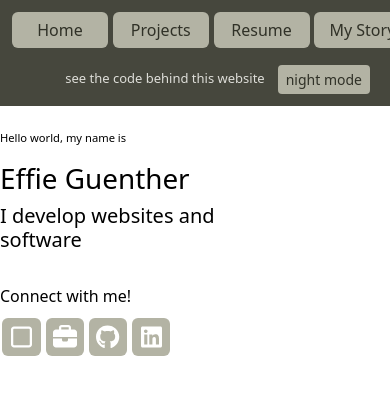
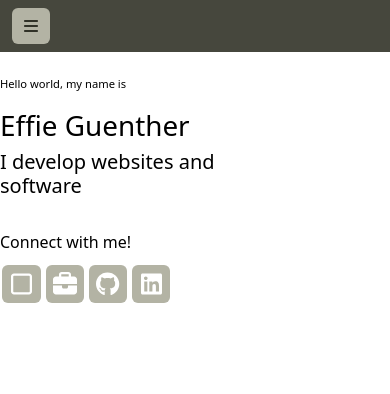
Before and after one commit to effieguenther/portfolio-website, a React (Create React App) app: page / in a window 390 px wide. Shown: the top 394 px of the page. Built offline with nearby package versions, Linux system fonts and the light colour scheme.

Commit message:
collapsed nav on xs screens

```diff
--- a/src/App.css
+++ b/src/App.css
@@ -183,6 +183,24 @@ html, body {
 .dark .project-card .sub-header {
   color: white;
   transition: all 1s
+}
+
+/* ============== HEADER STYLING ============= */
+
+div.collapse-nav-btns {
+  display: flex;
+  flex-direction: column;
+  padding-left: 1em;
+  padding-right: 1em;
+  margin-top: 1em;
+  margin-bottom: 1em;
+  background-color: rgba(255, 255, 255, 0.1);
+  border-radius: 0.25em;
+}
+
+div.collapse-nav-btns a {
+  text-decoration: none;
+  padding: 0.5em 0;
 }
 
 /* ================ LINK + BUTTON STYLING ============== */
--- a/src/components/Header.js
+++ b/src/components/Header.js
@@ -1,11 +1,16 @@
-import { Button, Row, Col, Container, Nav } from 'reactstrap'
+import { Button, Row, Col, Container, Collapse } from 'reactstrap'
 import { NavLink } from 'react-router-dom';
 import { useSelector, useDispatch } from 'react-redux';
 import { changeTheme }from '../features/themes/themesSlice';
+import { useState, useEffect } from 'react';
+import { FontAwesomeIcon } from '@fortawesome/react-fontawesome';
+import { faBars } from '@fortawesome/free-solid-svg-icons';
 
 const Header = () => {
     const theme = useSelector((state) => state.themes.currentTheme);
     const dispatch = useDispatch();
+    const [xs, setXs] = useState(window.innerWidth < 576);
+    const [open, setOpen] = useState(false);
 
     const clickHandler = () => {
         if (theme ==='light') {
@@ -15,8 +20,46 @@ const Header = () => {
         }
     }
 
+    useEffect(() => {
+        const handleResize = () => {
+          setXs(window.innerWidth < 576);
+        };
+
+        window.addEventListener('resize', handleResize);
+
+        return () => {
+          window.removeEventListener('resize', handleResize);
+        };
+      }, []);
+
     return (
         <Container fluid>
+            {
+                xs ? (
+                    <Row className={`${theme} header py-2`}>
+                        <div className='d-flex flex-column align-items-start'>
+                            <Button onClick={() => setOpen(prev => !prev)}>
+                                <FontAwesomeIcon icon={faBars} />
+                            </Button>
+                            <Collapse isOpen={open}>
+                                <div className='collapse-nav-btns'>
+                                    <NavLink to="/">
+                                        Home
+                                    </NavLink>
+                                    <NavLink to="/projects">
+                                        Projects
+                                    </NavLink>
+                                    <NavLink to="/resume">
+                                        Resume
+                                    </NavLink>
+                                    <NavLink to="/my-story">
+                                        My Story
+                                    </NavLink>
+                                </div>
+                            </Collapse>
+                        </div>
+                    </Row>
+                ) : (
                     <Row className={`${theme} header py-1`}>
                         <Col className='nav-buttons'>
                             <NavLink to='/'>
@@ -33,16 +76,14 @@ const Header = () => {
                             </NavLink>
                         </Col>
                         <Col className='d-flex align-items-end justify-content-end header-link'>
-                    <a
-                        href='https://github.com/effieguenther/portfolio-website/tree/master'
-                        target='_blank'>
-                            see the code behind this website
-                    </a>
                             <Button className='btn-sm my-2 me-2' onClick={clickHandler}>
                                 {theme === 'light' ? ('night mode') : ('day mode')}
                             </Button>
                         </Col>
                     </Row>
+                )
+
+            }
         </Container>
     )
 };
```
Lines whose indentation alone changed are shown as unchanged.
